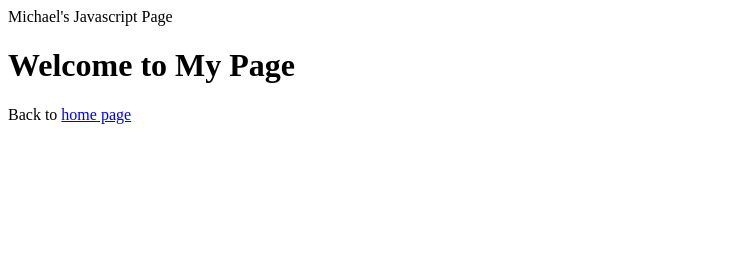
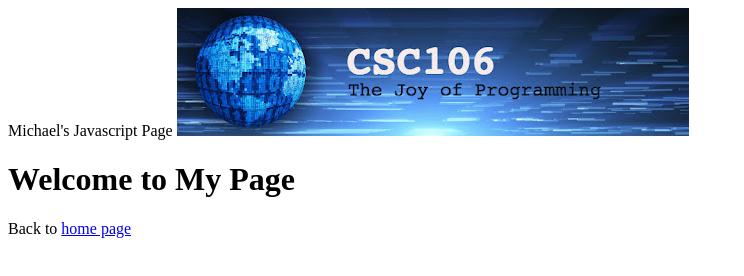
Before and after one commit to mrinconitp/github_mrinconitp.github.io, a plain HTML site: page index.html in a window 1280 px wide. Shown: the whole page, without its empty margins (0-744 px from the left). Drawn offline with Linux system fonts and the light colour scheme.

Commit message:
Update index.html

```diff
--- a/index.html
+++ b/index.html
@@ -1,11 +1,13 @@
 <!DOCTYPE html>
 <html>
-  <head>
-    <meta charset="utf-8>
-    <title> Michael's Javascript Page</title>
+
+ <head>
+   <meta charset="utf-8>
+   <title> Michael's Javascript Page</title>
     </head>
+
     <body>
-
+      <img src="csc106_banner.jpg">
                    <h1> Welcome to My Page </h1>
                    Back to <a href="index.html"> home page </a>
 
```
